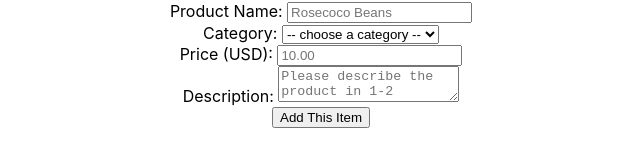
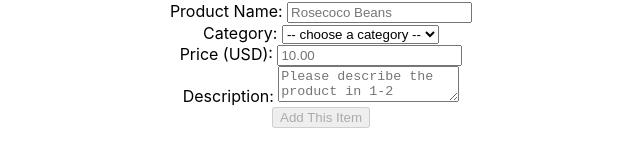
Before and after one commit to melissa-24/react, a React (Create React App) app in the folder african-marketplace-front/: page / in a window 1280 px wide. Shown: the part 143-310 px from the top of the page, without its empty margins (319-959 px from the left). Built offline with nearby package versions, Linux system fonts and the light colour scheme.

Commit message:
add htmlFor to labels

```diff
--- a/african-marketplace-front/src/components/ItemEntry.js
+++ b/african-marketplace-front/src/components/ItemEntry.js
@@ -12,6 +12,8 @@ const blankState = {
 export default function ItemEntry () {
 //form state
     const [formState, setFormState] = useState({...blankState});
+//button disabled state
+    const [btnDisabled, setBtndisabled] = useState(true);
     //const [productState, setProductState] = useState({});
 
 //change handler
@@ -32,7 +34,7 @@ export default function ItemEntry () {
                 <input id='name' name='name' type='text' placeholder='Rosecoco Beans' value={ formState.name } onChange={ handleChanges }/>
                 <br />
 {/* CATEGORY INPUT*/}
-                <label>Category: </label>
+                <label htmlFor='category'>Category: </label>
                 <select id='category' name='category' value={ formState.category } onChange={ handleChanges } >
                     <option value=''>-- choose a category --</option>
                     <option value='animal product'>Animal Product</option>
@@ -41,15 +43,15 @@ export default function ItemEntry () {
                 </select>
                 <br />
 {/* PRICE INPUT*/}
-                <label>Price (USD): </label>
+                <label htmlFor='price'>Price (USD): </label>
                     <input id='price' name='price' type='number' placeholder='10.00' value={ formState.price } min='0.01' onChange={ handleChanges } />
                 <br />
 {/* DESCRIPTION TEXTAREA*/}
-                <label>Description: </label>
-                <textarea id='description' name='description' value={ formState.description } placeholder='Please describe the product in 1-2 sentences.'/>
+                <label htmlFor='description'>Description: </label>
+                <textarea id='description' name='description' value={ formState.description } placeholder='Please describe the product in 1-2 sentences.' onChange={ handleChanges }/>
                 <br />
 {/* SUBMIT BUTTON*/}
-                <button>Add This Item</button>
+                <button disabled={ btnDisabled }>Add This Item</button>
             </form>
         </section>
     )
```
